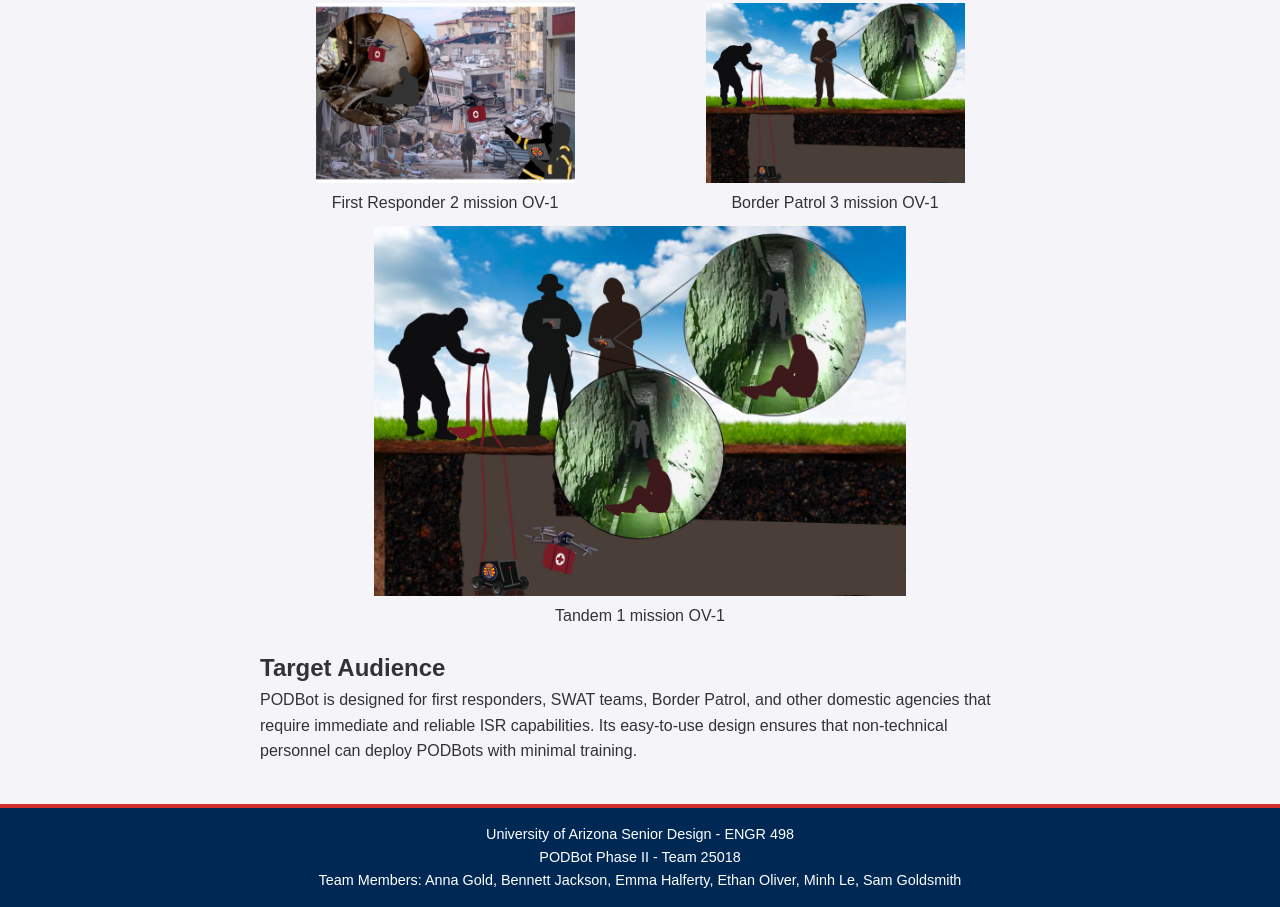
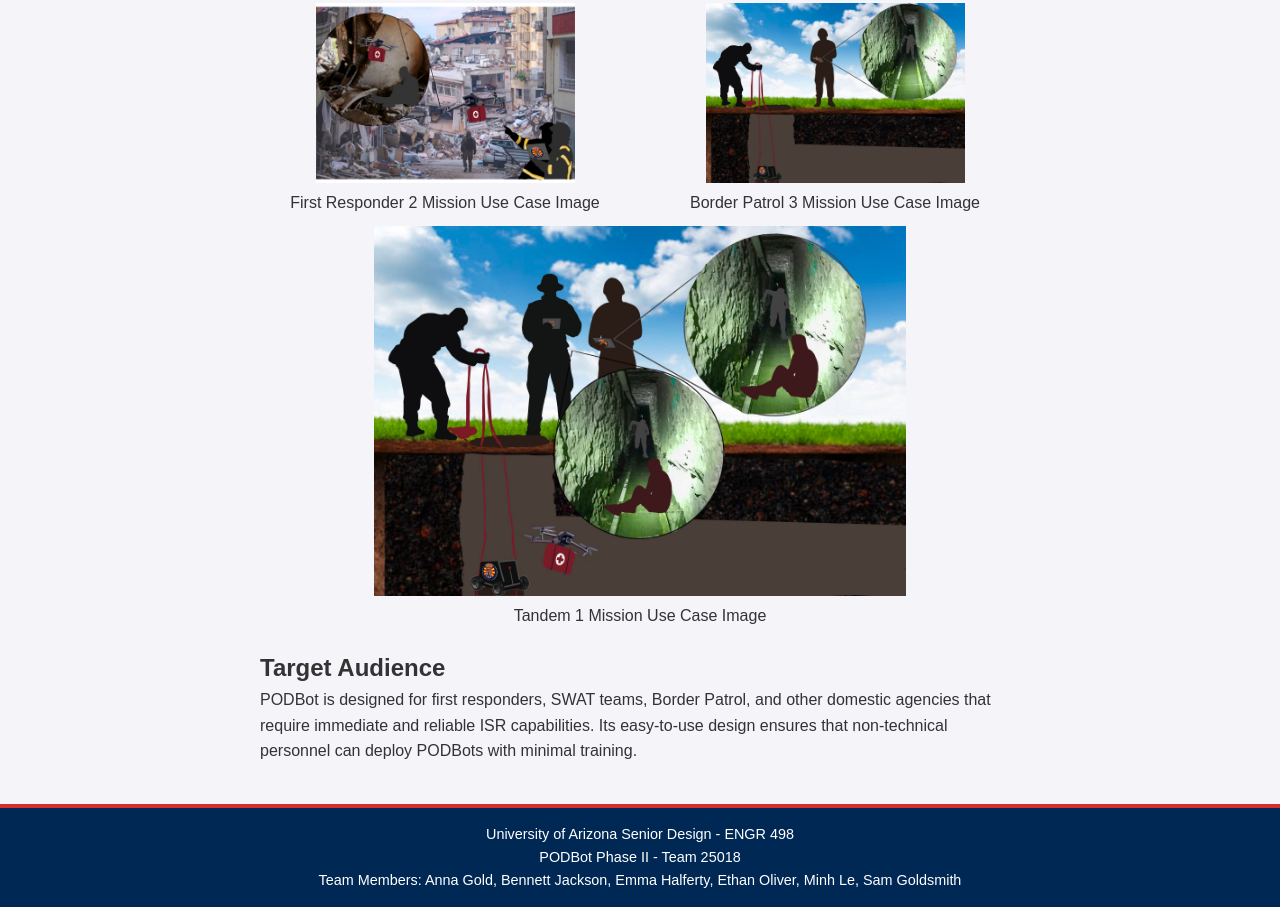
Before and after one commit to BennettPJ/PODBot-Phase2-Support-Website, a plain HTML site: page index.html in a window 1280 px wide. Shown: the part 1136-2043 px from the top of the page. Drawn offline with Linux system fonts and the light colour scheme.

Commit message:
more changes

```diff
--- a/index.html
+++ b/index.html
@@ -51,18 +51,18 @@
         <div class="image-container">
             <div>
                 <img src="static/images/FR-2-OV1.jpg" alt="First Responser 2 OV-1" class="bot-image responsive-image">
-                <p>First Responder 2 mission OV-1</p>
+                <p>First Responder 2 Mission Use Case Image</p>
             </div>
             <div>
                 <img src="static/images/BP-3-OV1.jpg" alt="First Responser 3 OV-1" class="bot-image responsive-image">
-                <p>Border Patrol 3 mission OV-1</p>
+                <p>Border Patrol 3 Mission Use Case Image</p>
             </div>
         </div>
 
         <div class="image-container">
             <div>
                 <img src="static/images/TD-1-OV1.jpg" alt="Tandem 1 OV-1" class="bot-image responsive-image">
-                <p>Tandem 1 mission OV-1</p>
+                <p>Tandem 1 Mission Use Case Image</p>
             </div>
         </div>
 
```
